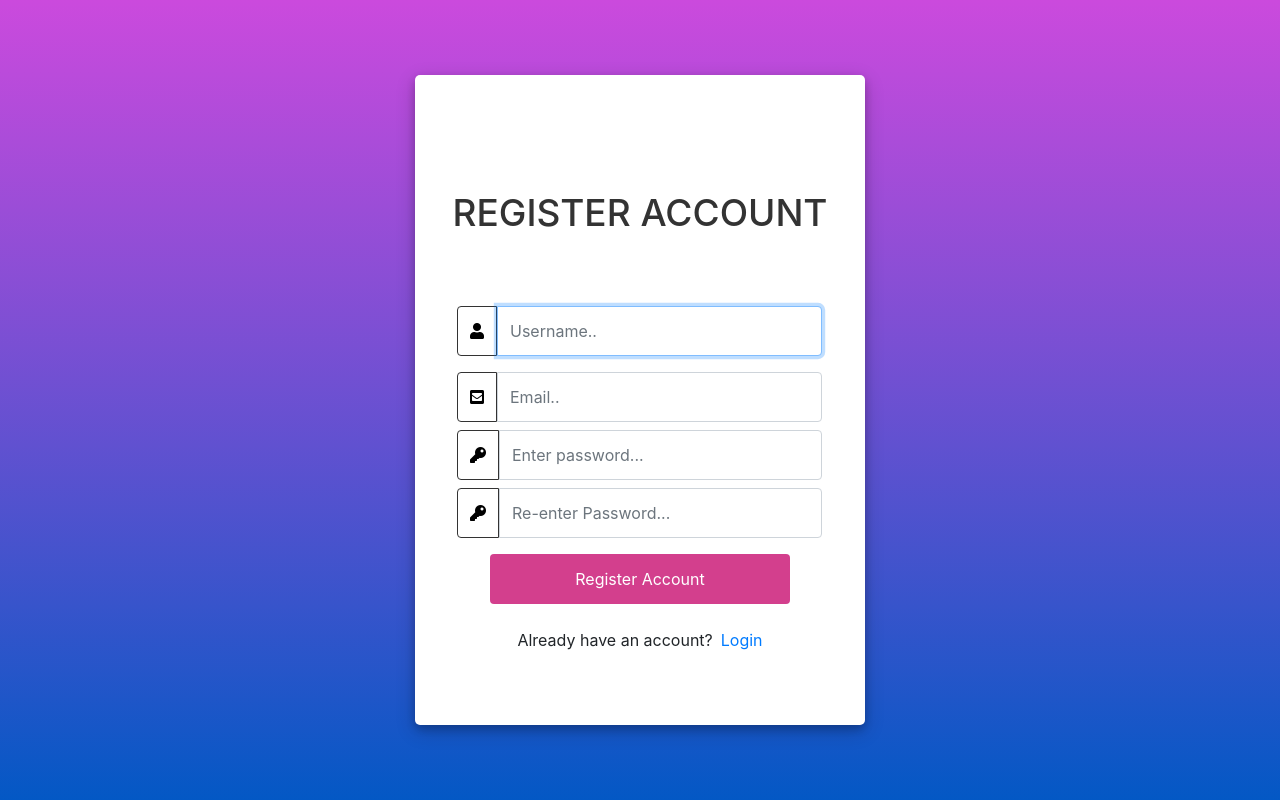
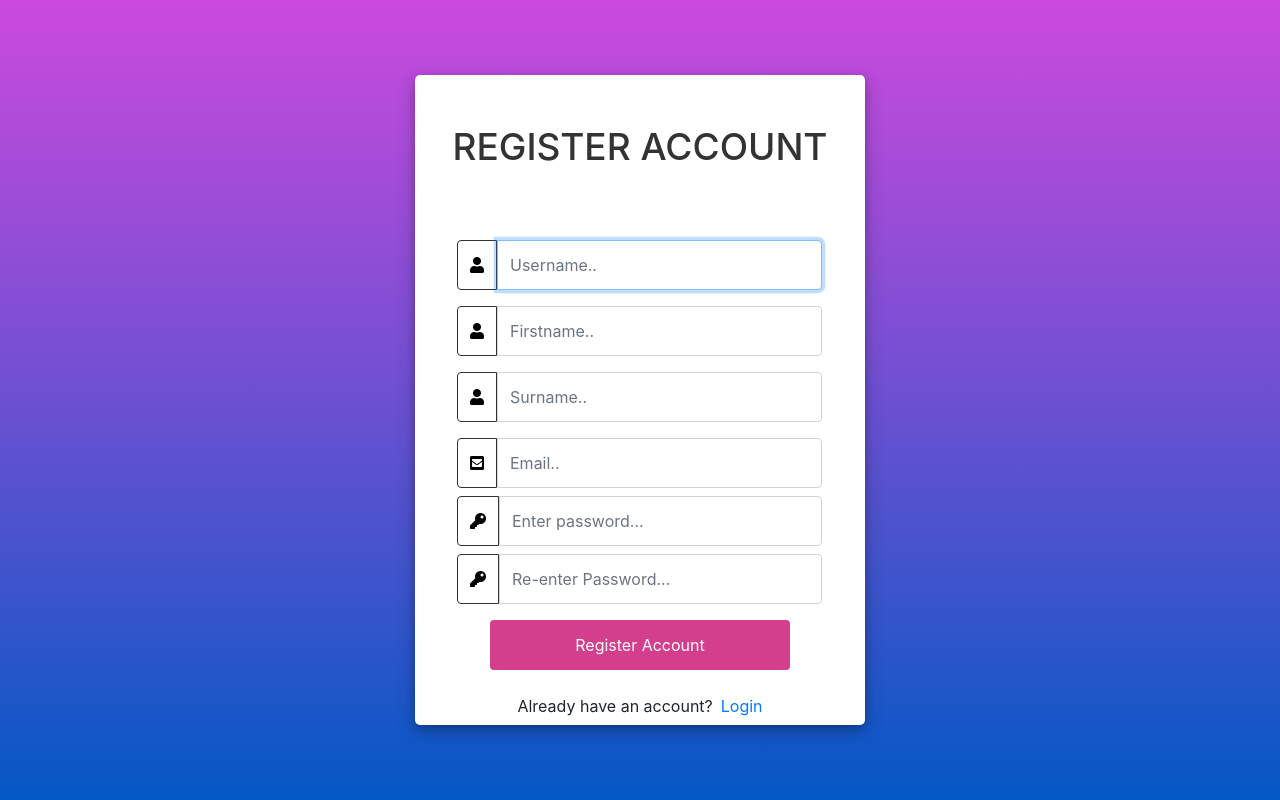
Before and after one commit to KaranPatel186/IP2_Django, a Django app: page /register/ in a window 1280 px wide. Run offline with Django 3.2, Linux system fonts and the light colour scheme; some libraries are stand-ins or nearby versions.

Commit message:
updated register page

```diff
--- a/accounts/forms.py
+++ b/accounts/forms.py
@@ -7,4 +7,4 @@ from django import forms
 class CreateUserForm(UserCreationForm):
     class Meta:
         model = User
-        fields = ['username', 'email', 'password1', 'password2']
+        fields = ['username', 'email', 'first_name', 'last_name', 'password1', 'password2']
--- a/accounts/templates/accounts/register.html
+++ b/accounts/templates/accounts/register.html
@@ -113,6 +113,18 @@
 							</div>
 							{{form.username}}
 						</div>
+                        <div class="input-group mb-3">
+							<div class="input-group-append">
+								<span class="input-group-text"><i class="fas fa-user"></i></span>
+							</div>
+							{{form.first_name}}
+						</div>
+                        <div class="input-group mb-3">
+							<div class="input-group-append">
+								<span class="input-group-text"><i class="fas fa-user"></i></span>
+							</div>
+							{{form.last_name}}
+						</div>
 						<div class="input-group mb-2">
 							<div class="input-group-append">
 								<span class="input-group-text"><i class="fas fa-envelope-square"></i></span>
@@ -159,9 +171,11 @@
 		//Query All input fields
 		var form_fields = document.getElementsByTagName('input')
 		form_fields[1].placeholder='Username..';
-		form_fields[2].placeholder='Email..';
-		form_fields[3].placeholder='Enter password...';
-		form_fields[4].placeholder='Re-enter Password...';
+		form_fields[2].placeholder='Firstname..';
+		form_fields[3].placeholder='Surname..';
+		form_fields[4].placeholder='Email..';
+		form_fields[5].placeholder='Enter password...';
+		form_fields[6].placeholder='Re-enter Password...';
 
 
 		for (var field in form_fields){
```
Also changed, not shown: 1 other file.
